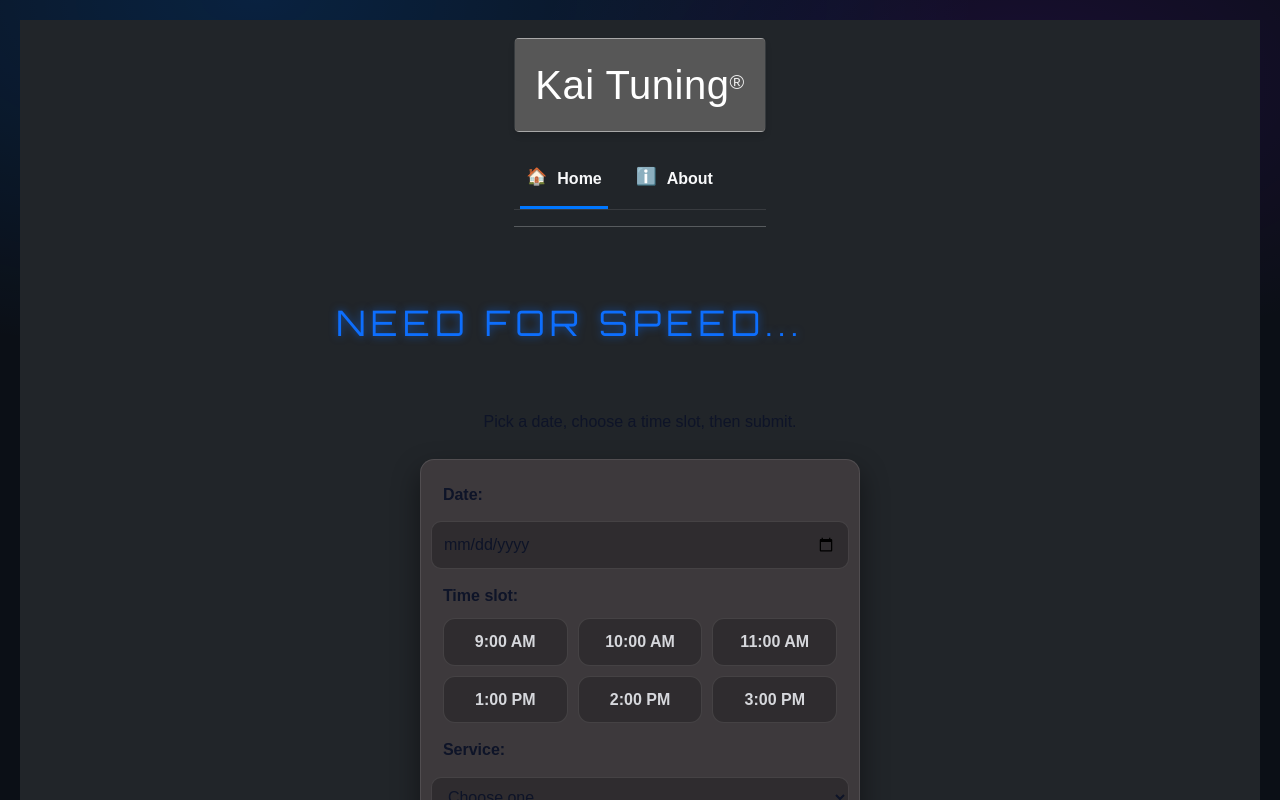
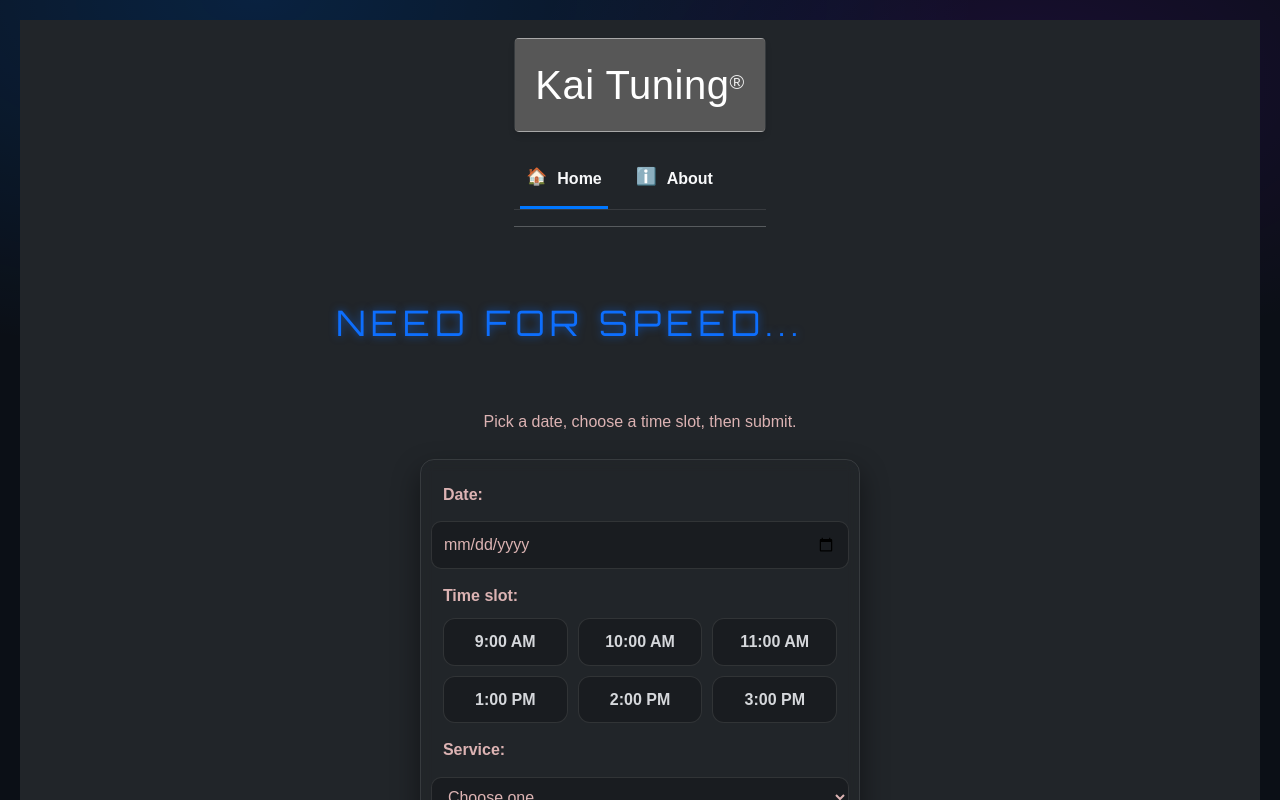
Before and after one commit to Vaoikun/startup, a React (Vite) app: page /schedule in a window 1280 px wide. Shown: the top 800 px of the page. Built offline with nearby package versions, Linux system fonts and the light colour scheme; grey boxes are pictures that could not be loaded.

Commit message:
new design

```diff
--- a/src/account/account.css
+++ b/src/account/account.css
@@ -14,11 +14,12 @@ main > h1 {
     display: grid;
     gap: 18px;
     grid-template-columns: 1fr;
+    color: var(--card-bg);
 }
 
 main > p {
     margin-bottom: 18px;
-    color: var(--text-color);
+    color: rgb(220, 179, 179);
 }
 
 .card {
@@ -33,7 +34,7 @@ main > p {
 .card h2 {
     margin-top: 0;
     margin-bottom: 10px;
-    color: var(--text-color);
+    color: rgb(220, 179, 179);
     font-size: 1.4rem;
 }
 
--- a/src/app.css
+++ b/src/app.css
@@ -6,10 +6,10 @@
 
 :root{
     --primary-color: #0077ff;
-    --secondary-color: #6b7280;
+    --secondary-color: #294b91;
     --background-color: #0b0f16;
-    --text-color: #0e1428;
-    --panel: #0f172a;
+    --text-color: rgb(220, 179, 179);
+    --panel: #3f5da4;
     --border: rgba(255,255,255,0.10);
     --muted: #a1a1aa;
     --brand: #0077ff;
--- a/src/schedule/schedule.css
+++ b/src/schedule/schedule.css
@@ -8,7 +8,7 @@ main {
 }
 
 .note {
-    color: var(--text-color);
+    color: rgb(220, 179, 179);
     margin: 6px 0 10px;
     max-width: 70ch;
 }
@@ -19,7 +19,7 @@ main {
     padding: 22px 22px;
     border-radius: 14px;
 
-    background: rgba(149, 121, 121, 0.25);
+
     backdrop-filter: blur(6px);
     border: 1px solid var(--border);
     box-shadow: 0 12px 28px rgba(0,0,0,0.45);
```
